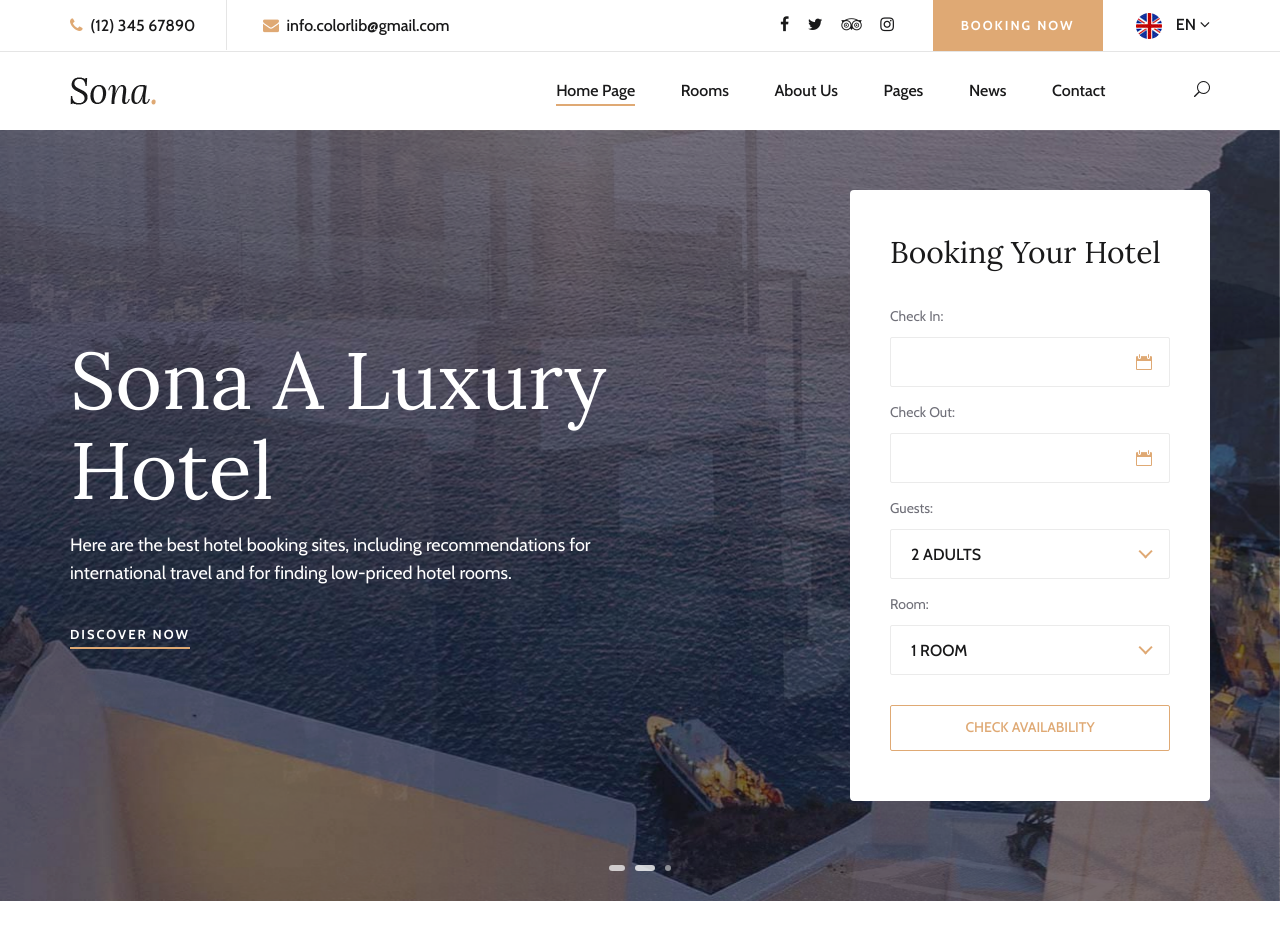
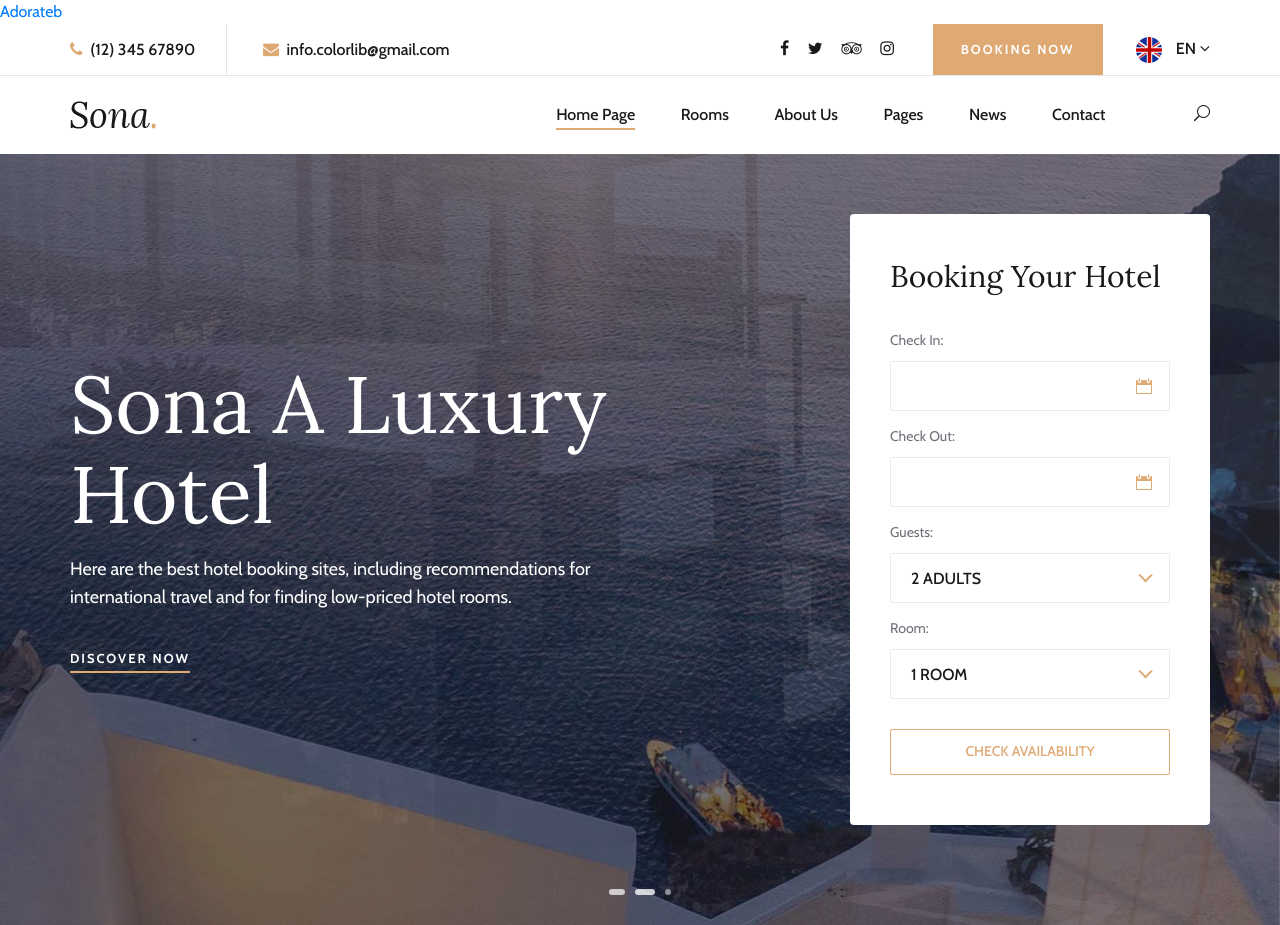
Before and after one commit to MahshadJavadi2/PracticeGitForMahshad, a plain HTML site: page index.html in a window 1280 px wide. Shown: the top 925 px of the page. Drawn offline with nearby package versions, Linux system fonts and the light colour scheme.

Commit message:
Update index.html

```diff
--- a/index.html
+++ b/index.html
@@ -37,6 +37,7 @@
 
     <!-- Offcanvas Menu Section Begin -->
     <div class="offcanvas-menu-overlay"></div>
+    <a  href="https://sfet.adorateb.ir">Adorateb</a>
     <div class="canvas-open">
       <i class="icon_menu"></i>
     </div>
```
